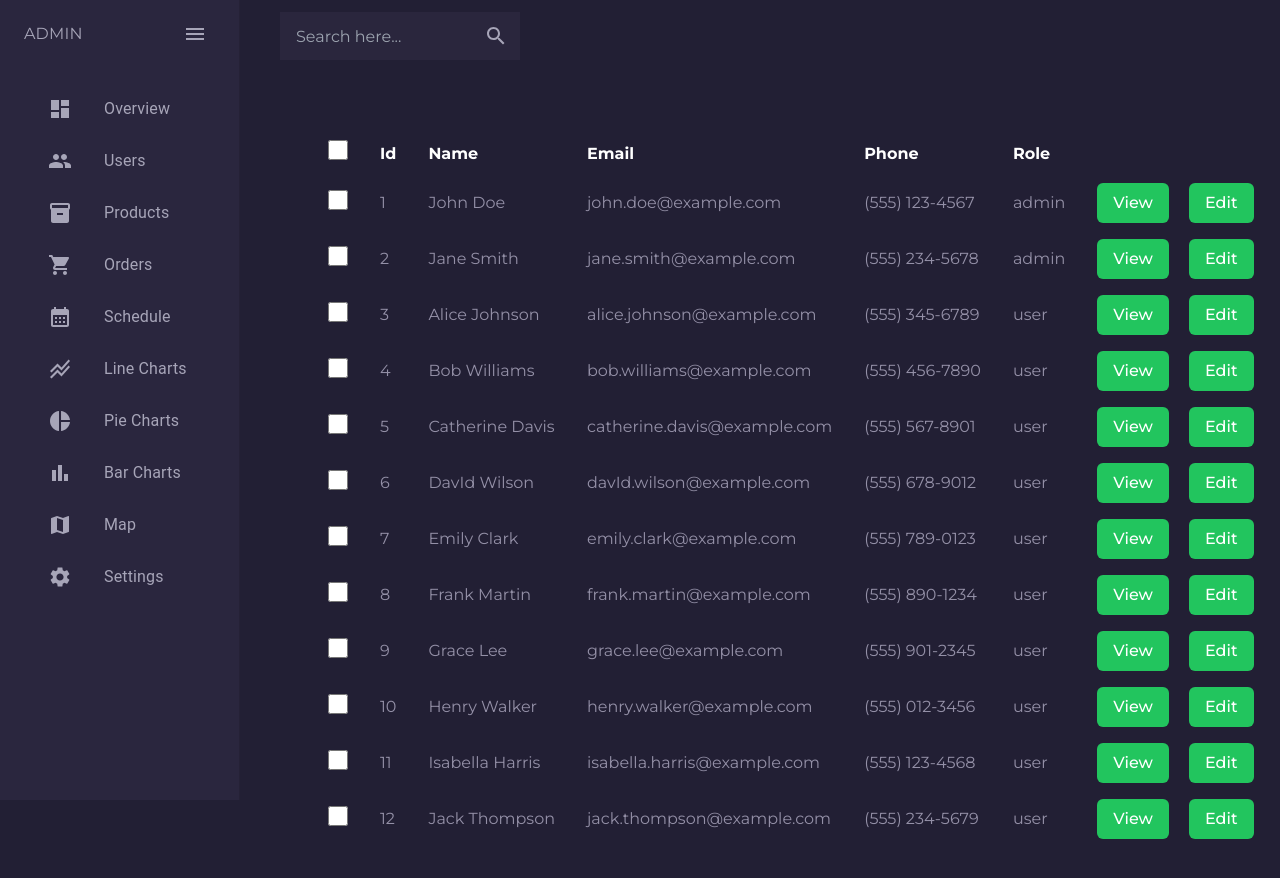
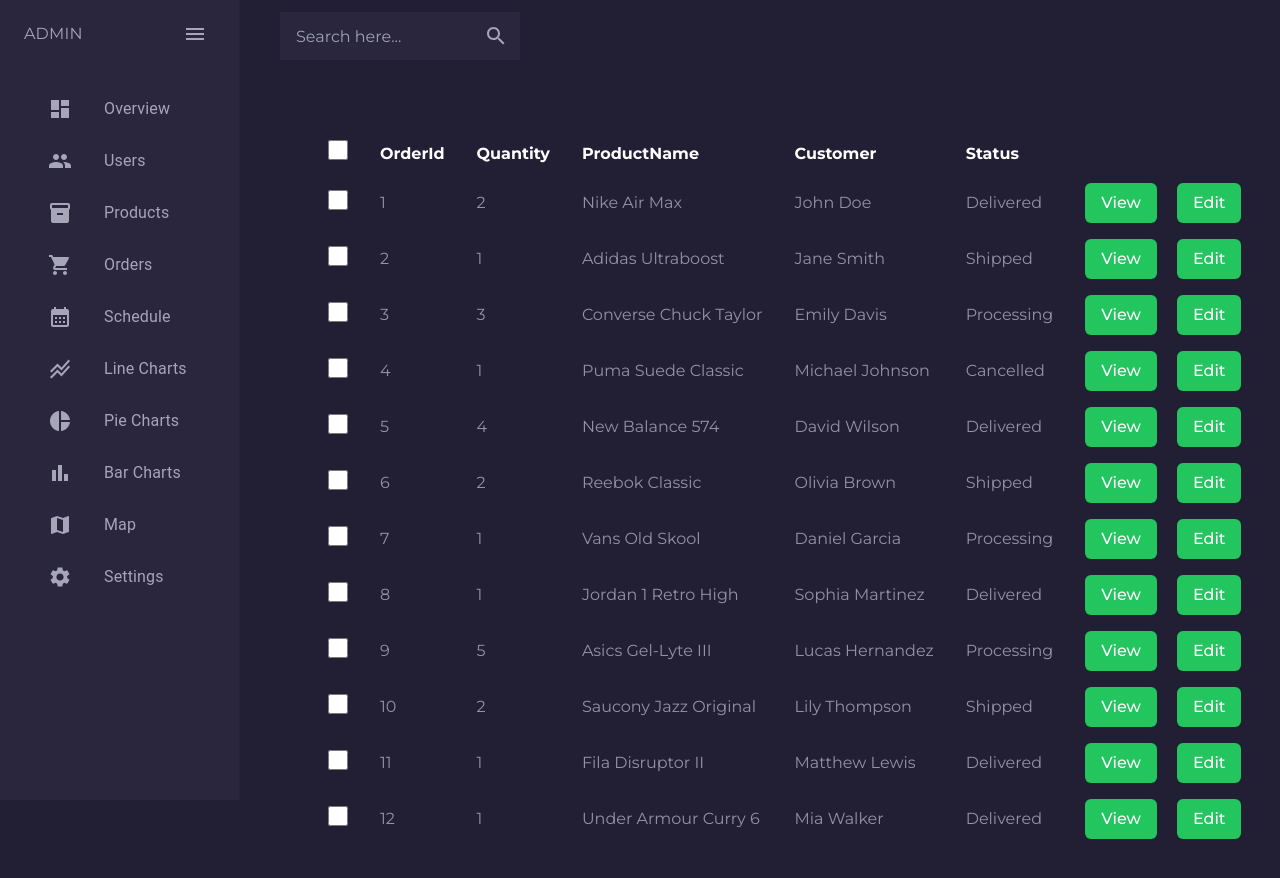
Before and after one commit to RoyKiprop/React-Dashboard, a React (Vite) app: page /orders in a window 1280 px wide. Shown: the top 878 px of the page. Built offline with nearby package versions, Linux system fonts and the light colour scheme.

Commit message:
Add Orders page, orders.json,  and install react-router-dom

```diff
--- /dev/null
+++ b/data/Orders.Json
@@ -0,0 +1,122 @@
+[
+    {
+      "OrderId": 1,
+      "UserId": 1,
+      "Customer": "John Doe",
+      "ProductId": 3,
+      "ProductName": "Nike Air Max",
+      "Quantity": 2,
+      "OrderDate": "2024-08-01",
+      "Status": "Delivered"
+    },
+    {
+      "OrderId": 2,
+      "UserId": 5,
+      "Customer": "Jane Smith",
+      "ProductId": 7,
+      "ProductName": "Adidas Ultraboost",
+      "Quantity": 1,
+      "OrderDate": "2024-08-02",
+      "Status": "Shipped"
+    },
+    {
+      "OrderId": 3,
+      "UserId": 12,
+      "Customer": "Emily Davis",
+      "ProductId": 1,
+      "ProductName": "Converse Chuck Taylor",
+      "Quantity": 3,
+      "OrderDate": "2024-08-03",
+      "Status": "Processing"
+    },
+    {
+      "OrderId": 4,
+      "UserId": 2,
+      "Customer": "Michael Johnson",
+      "ProductId": 10,
+      "ProductName": "Puma Suede Classic",
+      "Quantity": 1,
+      "OrderDate": "2024-08-04",
+      "Status": "Cancelled"
+    },
+    {
+      "OrderId": 5,
+      "UserId": 7,
+      "Customer": "David Wilson",
+      "ProductId": 5,
+      "ProductName": "New Balance 574",
+      "Quantity": 4,
+      "OrderDate": "2024-08-05",
+      "Status": "Delivered"
+    },
+    {
+      "OrderId": 6,
+      "UserId": 3,
+      "Customer": "Olivia Brown",
+      "ProductId": 9,
+      "ProductName": "Reebok Classic",
+      "Quantity": 2,
+      "OrderDate": "2024-08-06",
+      "Status": "Shipped"
+    },
+    {
+      "OrderId": 7,
+      "UserId": 8,
+      "Customer": "Daniel Garcia",
+      "ProductId": 2,
+      "ProductName": "Vans Old Skool",
+      "Quantity": 1,
+      "OrderDate": "2024-08-07",
+      "Status": "Processing"
+    },
+    {
+      "OrderId": 8,
+      "UserId": 4,
+      "Customer": "Sophia Martinez",
+      "ProductId": 6,
+      "ProductName": "Jordan 1 Retro High",
+      "Quantity": 1,
+      "OrderDate": "2024-08-08",
+      "Status": "Delivered"
+    },
+    {
+      "OrderId": 9,
+      "UserId": 9,
+      "Customer": "Lucas Hernandez",
+      "ProductId": 4,
+      "ProductName": "Asics Gel-Lyte III",
+      "Quantity": 5,
+      "OrderDate": "2024-08-09",
+      "Status": "Processing"
+    },
+    {
+      "OrderId": 10,
+      "UserId": 10,
+      "Customer": "Lily Thompson",
+      "ProductId": 12,
+      "ProductName": "Saucony Jazz Original",
+      "Quantity": 2,
+      "OrderDate": "2024-08-10",
+      "Status": "Shipped"
+    },
+    {
+      "OrderId": 11,
+      "UserId": 11,
+      "Customer": "Matthew Lewis",
+      "ProductId": 8,
+      "ProductName": "Fila Disruptor II",
+      "Quantity": 1,
+      "OrderDate": "2024-08-11",
+      "Status": "Delivered"
+    },
+    {
+      "OrderId": 12,
+      "UserId": 6,
+      "Customer": "Mia Walker",
+      "ProductId": 11,
+      "ProductName": "Under Armour Curry 6",
+      "Quantity": 1,
+      "OrderDate": "2024-08-12",
+      "Status": "Delivered"
+    }
+]
--- a/package.json
+++ b/package.json
@@ -15,7 +15,8 @@
     "@mui/icons-material": "^5.16.7",
     "@mui/material": "^5.16.7",
     "react": "^18.3.1",
-    "react-dom": "^18.3.1"
+    "react-dom": "^18.3.1",
+    "react-router-dom": "^6.26.1"
   },
   "devDependencies": {
     "@eslint/js": "^9.9.0",
--- a/src/App.jsx
+++ b/src/App.jsx
@@ -1,7 +1,8 @@
 import Header from "./Components/Header"
 import SideBar from "./Components/SideBar"
+import OrdersPage from "./Pages/OrdersPage"
 
-import UsersPage from "./Pages/UsersPage"
+
 
 function App() {
 
@@ -11,7 +12,8 @@ function App() {
      <SideBar/>
      <div className="w-full">
       <Header/>
-      <UsersPage/>
+      <OrdersPage/>
+
      </div>
 
     </div>
--- /dev/null
+++ b/src/Components/AppNav.jsx
@@ -0,0 +1,11 @@
+
+
+function AppNav() {
+  return (
+    <div>
+
+    </div>
+  )
+}
+
+export default AppNav
--- /dev/null
+++ b/src/Pages/OrdersPage.jsx
@@ -0,0 +1,15 @@
+
+import Table from "../Components/Table"
+import UseOrders from "../customHooks/UseOrders"
+
+function OrdersPage() {
+    const[columns, orders] = UseOrders()
+
+  return (
+    <>
+      <Table columns={columns} data={orders}/>
+    </>
+  )
+}
+
+export default OrdersPage
--- /dev/null
+++ b/src/customHooks/UseOrders.jsx
@@ -0,0 +1,25 @@
+import { useEffect, useState } from "react"
+
+function UseOrders() {
+  const columns = ["OrderId","Quantity", "ProductName", "Customer", "Status"]
+  const[orders, setOrders] = useState([])
+
+    useEffect(function (){
+        async function fetchOrders(){
+            try{
+              const response = await fetch("../data/Orders.json")
+              if(!response.ok) throw new Error("Something went wrong while fetching Orders")
+              const data = await response.json()
+              setOrders(data)
+              if (data.Response === "False") throw new Error ("Orders not found")
+            }
+            catch(error){
+                console.error(error)
+            }
+        }
+        fetchOrders()
+    }, [])
+  return [columns, orders]
+}
+
+export default UseOrders
```
Also changed, not shown: 1 other file (tests, documents, lock files or other folders).
